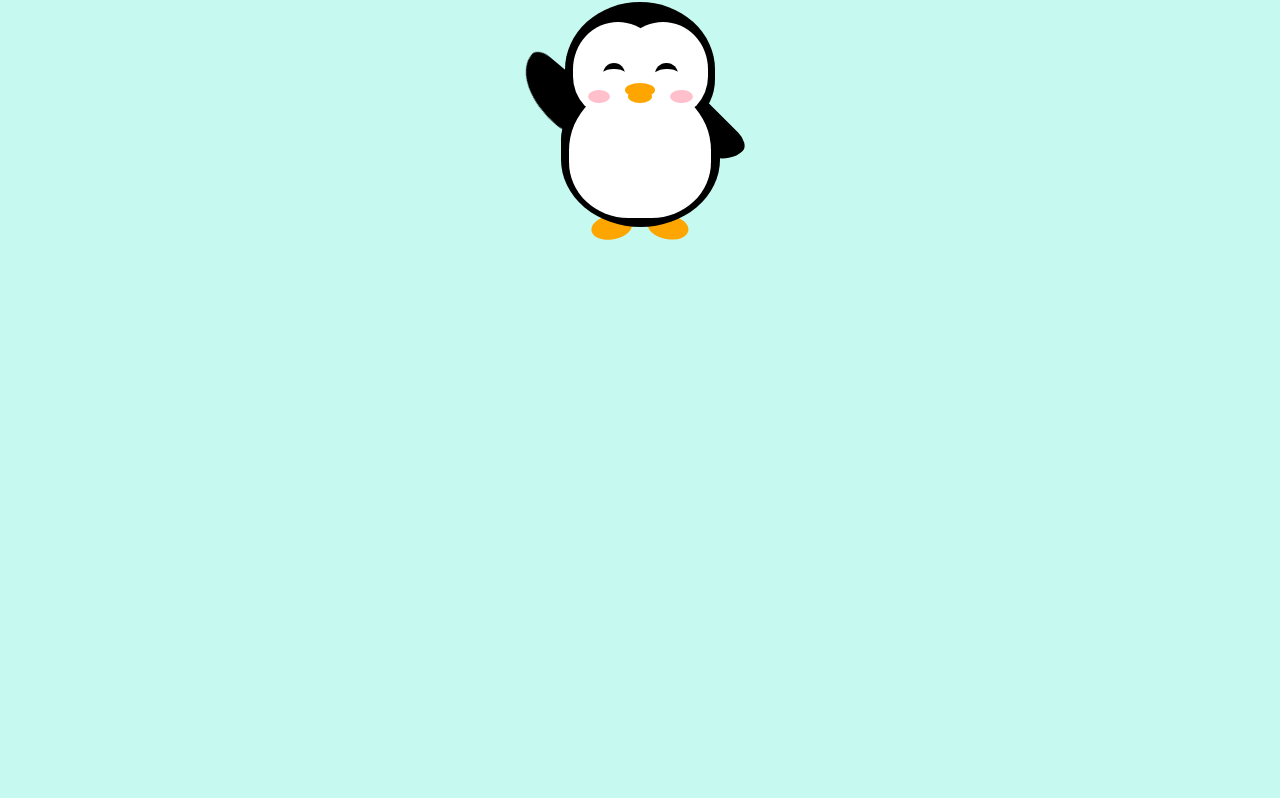
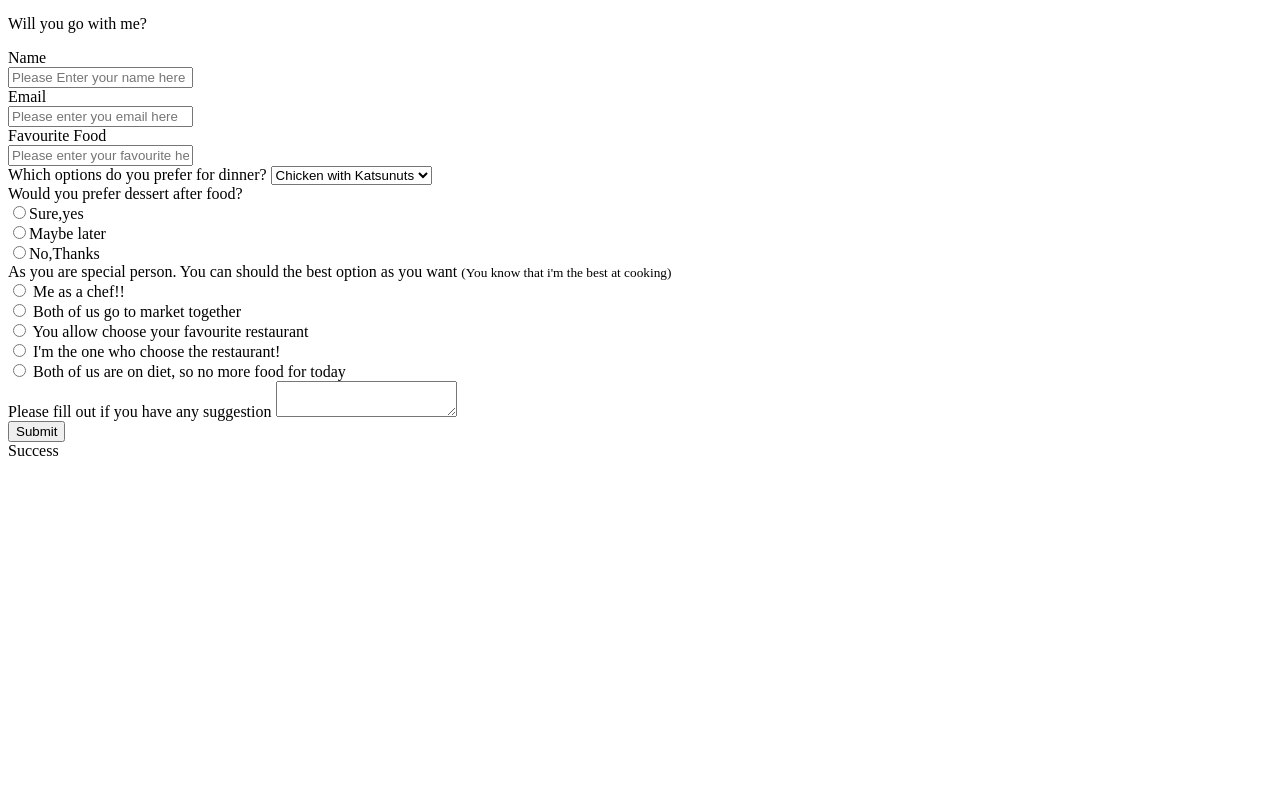
Before and after one commit to Chonthichar/Survey-form, a plain HTML site: page pen.html in a window 1280 px wide. Shown: the part 91-889 px from the top of the page. Before the commit the page ends 800 px from the top, so only its background shows below. Drawn offline with Linux system fonts and the light colour scheme.

Commit message:
Update pen.html

```diff
--- a/pen.html
+++ b/pen.html
@@ -1,227 +1,169 @@
+<!DOCTYPE html>
+<html lang="en" xmlns="http://www.w3.org/1999/html" xmlns="http://www.w3.org/1999/html">
+
+<head>
+    <link rel="stylesheet" href="style.css">
+    <link rel="proconnect" href="https://fonts.gstatic.com">
+    <link href=https://fonts.googleapis.com/css2?family=Indie+Flower&display=swap" rel="stylesheet">
+    <meta charset="UTF-8">
+    <meta http-equiv="X-UA-Compatible" content="IE=edge">
+    <meta name="viewport" content="width=device-width, initial-scale=1.0">
+    <link rel="stylesheet" href="https://fonts.googleapis.com/icon?family=Material+Icons">
+ 13   <title>survey form</title>
+/
+</head>
 <style>
-  :root {
-    --penguin-size: 300px;
-    --penguin-skin: black;
-    --penguin-belly: white;
-    --penguin-beak: orange;
-  }
+    body {
+        min-height: 150vh;
+    }
+    #navbar {
+        position: fixed;
+        top: 0px;
+        left: 0px;
+        width: 100%;
+        animation-name: backdiv;
+        animation-duration: 3s;
+        animation-iteration-count: infinite;
+    }
+    @keyframes backdiv {
+        50% {
+            background: #ffe6f2;
+        }
+    }
+    ul {
+        list-style-type: none;
+        margin: 0px;
+        padding: 0px;
+        overflow: hidden;
+        background-color: black;
+    }
+    li {
+        float: right;
+    }
+    li a {
+        display: block;
+        color: white;
+        text-align: center;
+        padding: 14px 16px;
+        text-decoration: none;
+    }
+    li a.hover {
+        background-color: black;
+    }
+</style>
 
-  @media (max-width: 350px) {
-    :root {
-      --penguin-size: 200px;
-      --penguin-skin: black;
-    }
-  }
+<body>
+<nav id="navbar">
+    <ul>
+        <li><a href="https://chonthichar.github.io/web-developer.github.io/"> Change view</a></li>
+        <li><a href="https://chonthichar.github.io/web-developer.github.io/">Sign Up</a></li>
+        <li><a href="https://chonthichar.github.io/web-developer.github.io/">Log in</a><li>
+        <li><a href="https://chonthichar.github.io/web-developer.github.io/" target="_blank"><i class="material-icons">favorite</i> </a></li>
+    </ul>
+</nav>
+</body>
 
-  .penguin {
-    position: relative;
-    margin: auto;
-    display: block;
-    margin-top: 5%;
-    width: var(--penguin-size, 300px);
-    height: var(--penguin-size, 300px);
-  }
+<body>
+<h1 id="title">I would like to invite you for food</h1>
+<p id="description"> Will you go with me?</p>
 
-  .right-cheek {
-    top: 15%;
-    left: 35%;
-    background: var(--penguin-belly, white);
-    width: 60%;
-    height: 70%;
-    border-radius: 70% 70% 60% 60%;
-  }
+<form id="survey-form" action="https://formspree.io/f/mbjqklbp" method="POST">
+    <div class="form-control">
+        <label for="name" id="name-label">
+            Name
+        </label><br>
 
-  .left-cheek {
-    top: 15%;
-    left: 5%;
-    background: var(--penguin-belly, white);
-    width: 60%;
-    height: 70%;
-    border-radius: 70% 70% 60% 60%;
-  }
+        <input type="text"
+               id="name"
+               placeholder="Please Enter your name here" />
+    </div>
 
-  .belly {
-    top: 60%;
-    left: 2.5%;
-    background: var(--penguin-belly, white);
-    width: 95%;
-    height: 100%;
-    border-radius: 120% 120% 100% 100%;
-  }
+    <div class="form-control">
+        <label for="email" id="email-label">
+            Email
+        </label><br>
 
-  .penguin-top {
-    top: 10%;
-    left: 25%;
-    background: var(--penguin-skin, gray);
-    width: 50%;
-    height: 45%;
-    border-radius: 70% 70% 60% 60%;
-  }
+        <input type="text"
+               id="email"
+               placeholder="Please enter you email here" />
+    </div>
 
-  .penguin-bottom {
-    top: 40%;
-    left: 23.5%;
-    background: var(--penguin-skin, gray);
-    width: 53%;
-    height: 45%;
-    border-radius: 70% 70% 100% 100%;
-  }
+    <div class="form-control">
+        <label for="number" id="number-label">
+            Favourite Food
+        </label><br>
 
-  .right-hand {
-    top: 5%;
-    left: 25%;
-    background: var(--penguin-skin, black);
-    width: 30%;
-    height: 60%;
-    border-radius: 30% 30% 120% 30%;
-    transform: rotate(130deg);
-    z-index: -1;
-    animation-duration: 3s;
-    animation-name: wave;
-    animation-iteration-count: infinite;
-    transform-origin:0% 0%;
-    animation-timing-function: linear;
-  }
+        <input type="text"
+               id="number"
+               placeholder="Please enter your favourite here" />
+    </div>
 
-  @keyframes wave {
-    10% {
-      transform: rotate(110deg);
-    }
-    20% {
-      transform: rotate(130deg);
-    }
-    30% {
-      transform: rotate(110deg);
-    }
-    40% {
-      transform: rotate(130deg);
-    }
-  }
+    <div class="form-control">
+        <label for="role" id="role-label">
+            Which options do you prefer for dinner?
+        </label>
+        <select name="role" id="role">
+            <option value="chicken">Chicken with Katsunuts</option>
+            <option value="Stegt Flæsk">Stegt Flæsk</option>
+            <option value="BBQ">BBQ Grilling</option>
+            <option value="Papaya">Papaya Salad</option>
+        </select>
+    </div>
 
-  .left-hand {
-    top: 0%;
-    left: 75%;
-    background: var(--penguin-skin, gray);
-    width: 30%;
-    height: 60%;
-    border-radius: 30% 30% 30% 120%;
-    transform: rotate(-45deg);
-    z-index: -1;
-  }
+    <div class="form-control">
+        <label>
+            Would you prefer dessert after food?
+        </label><br>
+        <label for="recommend-1">
+            <input type="radio"
+                   id="recommend-1"
+                   name="recommend">Sure,yes</input>
+        </label><br>
+        <label for="recommend-1">
+            <input type="radio"
+                   id="recommend-2"
+                   name="prefer">Maybe later</input>
+        </label><br>
+        <label for="recommend-1">
+            <input type="radio"
+                   id="recommend-3"
+                   name="prefer">No,Thanks</input>
+        </label><br>
+    </div>
 
-  .right-feet {
-    top: 85%;
-    left: 60%;
-    background: var(--penguin-beak, orange);
-    width: 15%;
-    height: 30%;
-    border-radius: 50% 50% 50% 50%;
-    transform: rotate(-80deg);
-    z-index: -2222;
-  }
+    <div class="form-control">
+        <label>As you are special person. You can should the best option as you want
+            <small>(You know that i'm the best at cooking)</small></label> <br>
 
-  .left-feet {
-    top: 85%;
-    left: 25%;
-    background: var(--penguin-beak, orange);
-    width: 15%;
-    height: 30%;
-    border-radius: 50% 50% 50% 50%;
-    transform: rotate(80deg);
-    z-index: -2222;
-  }
+        <input id="very professional" type="radio" name="levels" value="very professional">
+        <label for="very professional">Me as a chef!!</label><br>
 
-  .right-eye {
-    top: 45%;
-    left: 60%;
-    background: black;
-    width: 15%;
-    height: 17%;
-    border-radius: 50%;
-  }
+        <input id="intermediate" type="radio" name="levels" value="intermediate">
+        <label for="intermediate">Both of us go to market together</label><br>
 
-  .left-eye {
-    top: 45%;
-    left: 25%;
-    background: black;
-    width: 15%;
-    height: 17%;
-    border-radius: 50%;
-  }
+        <input id="not at all" type="radio" name="levels" value="not at all">
+        <label for="not at all">You allow choose your favourite restaurant</label><br>
 
-  .sparkle {
-    top: 25%;
-    left:-23%;
-    background: white;
-    width: 150%;
-    height: 100%;
-    border-radius: 50%;
-  }
+        <input id="food" type="radio" name="levels" value="food">
+        <label for="food">I'm the one who choose the restaurant!</label><br>
 
-  .blush-right {
-    top: 65%;
-    left: 15%;
-    background: pink;
-    width: 15%;
-    height: 10%;
-    border-radius: 50%;
-  }
+        <input id="diet" type="radio" name="levels" value="diet">
+        <label for="diet">Both of us are on diet, so no more food for today</label><br>
+    </div>
 
-  .blush-left {
-    top: 65%;
-    left: 70%;
-    background: pink;
-    width: 15%;
-    height: 10%;
-    border-radius: 50%;
-  }
+    <div class="form-control">
+        <label for="write">
+            Please fill out if you have any suggestion
+        </label>
+        <textarea name="write" id="write"
+                  placeholder="You can write anything about food here">
+    </textarea>
+    </div>
 
-  .beak-top {
-    top: 60%;
-    left: 40%;
-    background: var(--penguin-beak, orange);
-    width: 20%;
-    height: 10%;
-    border-radius: 50%;
-  }
+    <button type="submit">Submit</button>
+</form>
 
-  .beak-bottom {
-    top: 65%;
-    left: 42%;
-    background: var(--penguin-beak, orange);
-    width: 16%;
-    height: 10%;
-    border-radius: 50%;
-  }
-
-  body {
-    background:#c6faf1;
-  }
-
-  .penguin * {
-    position: absolute;
-  }
-</style>
-<div class="penguin">
-  <div class="penguin-bottom">
-    <div class="right-hand"></div>
-    <div class="left-hand"></div>
-    <div class="right-feet"></div>
-    <div class="left-feet"></div>
-  </div>
-  <div class="penguin-top">
-    <div class="right-cheek"></div>
-    <div class="left-cheek"></div>
-    <div class="belly"></div>
-    <div class="right-eye">
-      <div class="sparkle"></div>
-    </div>
-    <div class="left-eye">
-      <div class="sparkle"></div>
-    </div>
-    <div class="blush-right"></div>
-    <div class="blush-left"></div>
-    <div class="beak-top"></div>
-    <div class="beak-bottom"></div>
-  </div>
-</div>
+<div id="status" class="code">Success</div>
+<script src="./main.js"></script>
+</body>
+</html>
```
